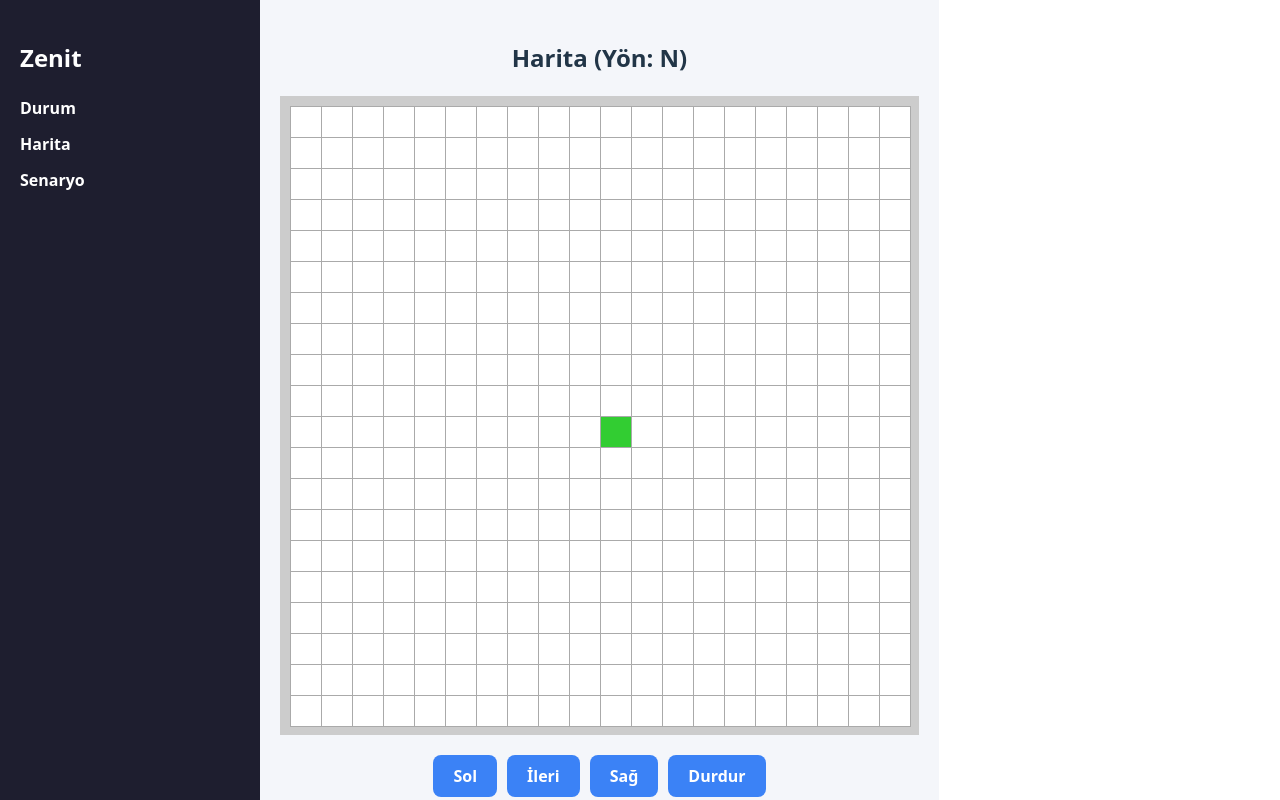
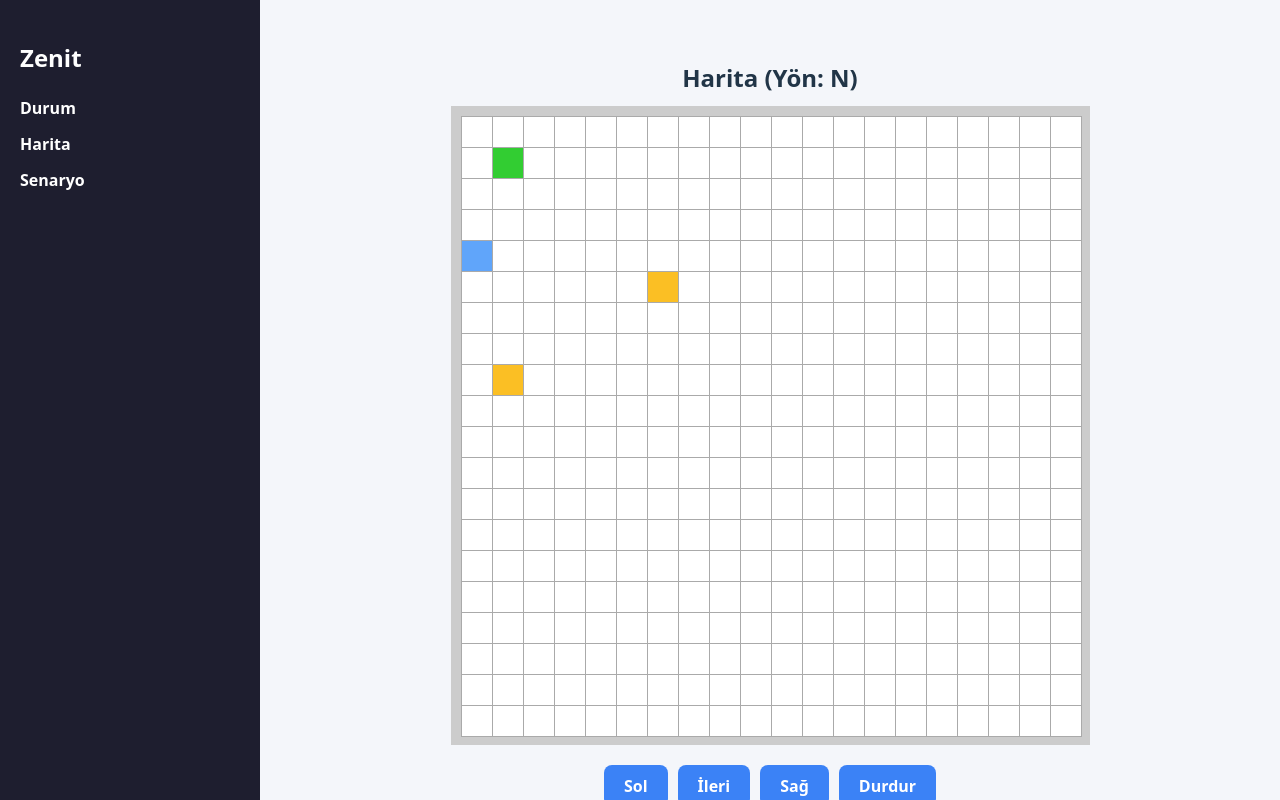
Before and after one commit to ebrarklc/zenit-dashboard, a React (Vite) app: page /map in a window 1280 px wide. Built offline with nearby package versions, Linux system fonts and the light colour scheme.

Commit message:
feat: show scenario tasks and active step on map

```diff
--- a/src/components/ZenitMap.jsx
+++ b/src/components/ZenitMap.jsx
@@ -15,19 +15,16 @@ const MapGrid = styled.div`
 const Cell = styled.div`
   width: 30px;
   height: 30px;
-  background-color: ${({ isRobot, isVisited }) =>
-    isRobot ? "limegreen" : isVisited ? "#bbb" : "white"};
+  background-color: ${({ isRobot, isVisited, isTask, isActiveTask }) =>
+    isRobot ? "limegreen"
+    : isActiveTask ? "#60a5fa"
+    : isTask ? "#fbbf24"
+    : isVisited ? "#e5e7eb"
+    : "white"};
   border: 1px solid #aaa;
 `;
 
-const ZenitMap = ({ robotPosition }) => {
-  const [visited, setVisited] = useState([]);
-
-  useEffect(() => {
-    const posKey = `${robotPosition.x},${robotPosition.y}`;
-    setVisited((prev) => (prev.includes(posKey) ? prev : [...prev, posKey]));
-  }, [robotPosition]);
-
+const ZenitMap = ({ robotPosition, visited, taskPoints = [], activeTask }) => {
   const totalCells = 20 * 20;
 
   return (
@@ -39,7 +36,19 @@ const ZenitMap = ({ robotPosition }) => {
         const isRobot = x === robotPosition.x && y === robotPosition.y;
         const isVisited = visited.includes(key) && !isRobot;
 
-        return <Cell key={index} isRobot={isRobot} isVisited={isVisited} />;
+        const taskMatch = taskPoints.find(p => p.x === x && p.y === y);
+        const isActiveTask = activeTask && activeTask.x === x && activeTask.y === y;
+        const isTask = !!taskMatch;
+
+        return (
+          <Cell
+            key={index}
+            isRobot={isRobot}
+            isVisited={isVisited}
+            isTask={isTask}
+            isActiveTask={isActiveTask}
+          />
+        );
       })}
     </MapGrid>
   );
--- a/src/layouts/DashboardLayout.jsx
+++ b/src/layouts/DashboardLayout.jsx
@@ -4,8 +4,10 @@ import styled from "styled-components";
 
 const LayoutWrapper = styled.div`
   display: flex;
+  width: 100vw;
   height: 100vh;
 `;
+
 
 const Sidebar = styled.div`
   width: 220px;
@@ -17,9 +19,8 @@ const Sidebar = styled.div`
 const Content = styled.div`
   flex: 1;
   background-color: #f4f6fa;
-  padding: 20px;
+  padding: 40px;
   overflow-y: auto;
-  width: 100%;
 `;
 
 
--- a/src/pages/MapPage.jsx
+++ b/src/pages/MapPage.jsx
@@ -1,44 +1,72 @@
-import React, { useState } from "react";
+import React, { useEffect, useState } from "react";
 import ZenitMap from "../components/ZenitMap";
 import JoystickPanel from "../components/JoystickPanel";
 import EmergencyPanel from "../components/EmergencyPanel";
 
 const MapPage = () => {
-  const [position, setPosition] = useState({ x: 10, y: 10 });
+  const [position, setPosition] = useState({ x: 1, y: 1 });
+  const [visited, setVisited] = useState([]);
   const [direction, setDirection] = useState("N");
+  const [currentStep, setCurrentStep] = useState(0);
+
+  // Simüle görev noktaları
+  const scenario = [
+    { nokta: "A5", islem: "al" },
+    { nokta: "G6", islem: "birak" },
+    { nokta: "B9", islem: "al" },
+  ];
+
+  const parsePoint = (p) => {
+    const letter = p.nokta[0].toUpperCase();
+    const number = parseInt(p.nokta.slice(1));
+    return {
+      x: letter.charCodeAt(0) - 65,
+      y: number - 1
+    };
+  };
+
+  const taskPoints = scenario.map(parsePoint);
+  const activeTask = taskPoints[currentStep];
 
   const moveForward = () => {
     setPosition((prev) => {
-      switch (direction) {
-        case "N": return { ...prev, y: Math.max(prev.y - 1, 0) };
-        case "S": return { ...prev, y: Math.min(prev.y + 1, 19) };
-        case "E": return { ...prev, x: Math.min(prev.x + 1, 19) };
-        case "W": return { ...prev, x: Math.max(prev.x - 1, 0) };
-        default: return prev;
-      }
+      const newPos = { ...prev };
+      if (direction === "N") newPos.y = Math.max(prev.y - 1, 0);
+      if (direction === "S") newPos.y = Math.min(prev.y + 1, 19);
+      if (direction === "E") newPos.x = Math.min(prev.x + 1, 19);
+      if (direction === "W") newPos.x = Math.max(prev.x - 1, 0);
+      return newPos;
     });
   };
 
   const turnLeft = () => {
-    const directions = ["N", "W", "S", "E"];
-    const index = directions.indexOf(direction);
-    setDirection(directions[(index + 1) % 4]);
+    const dirs = ["N", "W", "S", "E"];
+    setDirection((d) => dirs[(dirs.indexOf(d) + 1) % 4]);
   };
 
   const turnRight = () => {
-    const directions = ["N", "E", "S", "W"];
-    const index = directions.indexOf(direction);
-    setDirection(directions[(index + 1) % 4]);
+    const dirs = ["N", "E", "S", "W"];
+    setDirection((d) => dirs[(dirs.indexOf(d) + 1) % 4]);
   };
 
-  const stop = () => {
-    alert("Robot durduruldu.");
-  };
+  const stop = () => alert("Robot durdu.");
+
+  useEffect(() => {
+    const key = `${position.x},${position.y}`;
+    setVisited((prev) => (prev.includes(key) ? prev : [...prev, key]));
+  }, [position]);
 
   return (
     <div>
-      <h2 style={{ textAlign: "center" }}>Harita (Yön: {direction})</h2>
-      <ZenitMap robotPosition={position} />
+      <h2 style={{ textAlign: "center", marginBottom: "10px" }}>
+        Harita (Yön: {direction})
+      </h2>
+      <ZenitMap
+        robotPosition={position}
+        visited={visited}
+        taskPoints={taskPoints}
+        activeTask={activeTask}
+      />
       <JoystickPanel
         onForward={moveForward}
         onTurnLeft={turnLeft}
@@ -46,7 +74,6 @@ const MapPage = () => {
         onStop={stop}
       />
       <EmergencyPanel />
-
     </div>
   );
 };
```
